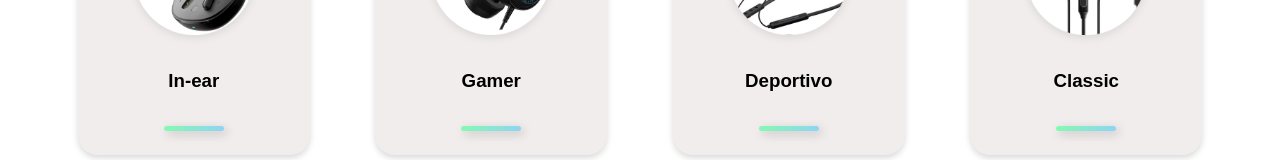
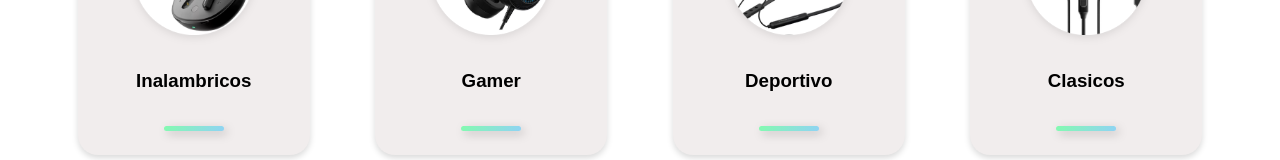
Before and after one commit to MicaBahurlet/CRUD-shoes, a React (Vite) app: page /products in a window 1280 px wide. Shown: the part 429-589 px from the top of the page. Built offline with nearby package versions, Linux system fonts and the light colour scheme.

Commit message:
add submit btn search Hero

```diff
--- a/src/components/hero/Hero.jsx
+++ b/src/components/hero/Hero.jsx
@@ -28,7 +28,7 @@ const Hero = ({doScroll}) => {
     const handlerSubmit=(e,value)=>{
       e.preventDefault();
 
-      const newCategory=value.trim().toLowerCase().split(" ").join("");
+      const newCategory=value.trim().toLowerCase().normalize("NFD").replace(/[\u0300-\u036F]/g, "").split(" ").join("");
 
       const selectedCategory = listOfCategories.find((category)=>category.toLowerCase()=== newCategory);
 
@@ -56,23 +56,22 @@ const Hero = ({doScroll}) => {
                 onChange={(e)=> setValue(e.target.value)}
                 type="text"
                 placeholder="Ej. Clasicos..."
-
+                onKeyDown={(e) => {
+                  if (e.key === 'Enter') {
+                    handlerSubmit(e, value); // si se presiona la tecla enter llama a handlerSubmit
+                  }
+                }}
 
               />
               <BotonInput
                 type="submit"
-                onClick={(e) => handlerSubmit(e,value)}
-
+                onClick={(e) => handlerSubmit(e, value)}
                 disabled={!value}
 
 
               >Buscar</BotonInput>
           </ImputContainerStyles>
 
-          {/* <Fade duration={3000} >
-              <StyledButton Link to="/products"/>
-
-          </Fade>     */}
         </HeroTextContainerStyles>
       <HeroImageContainerStyles>
         <Fade direction="left"  duration={3000} >
--- a/src/data/categorias.js
+++ b/src/data/categorias.js
@@ -7,8 +7,8 @@ export const categorias = [
     {
         id: 1,
         img: inEarImg,
-        title: "In-ear",
-        category: "In-ear",
+        title: "Inalambricos",
+        category: "Inalambricos",
     },
     {
         id: 2,
@@ -25,8 +25,8 @@ export const categorias = [
     {
         id: 4,
         img: ClassicImg,
-        title: "Classic",
-        category: "Classic",
+        title: "Clasicos",
+        category: "Clasicos",
     }
 
 ]
```
